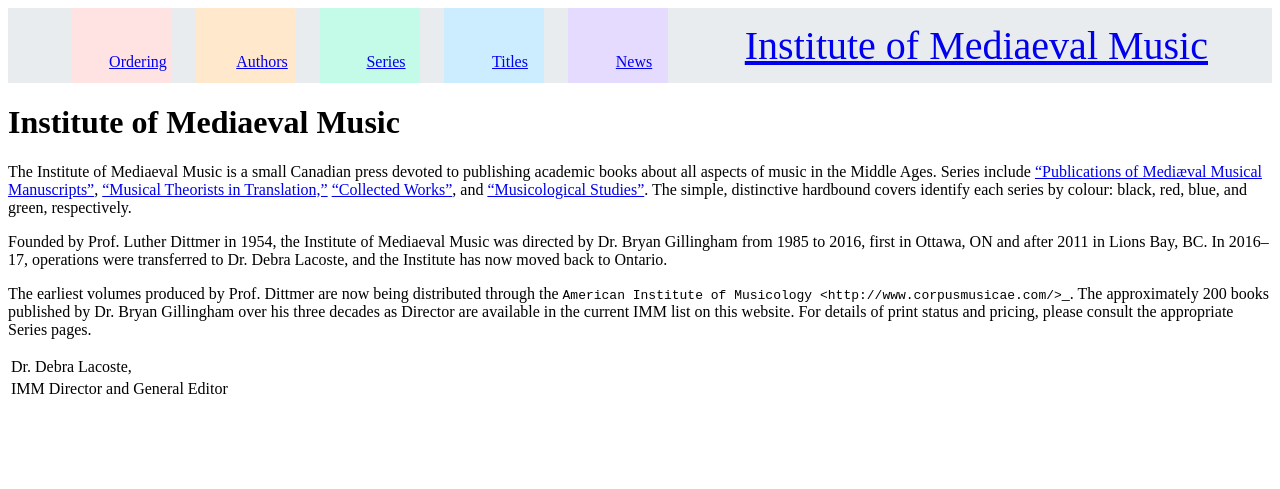
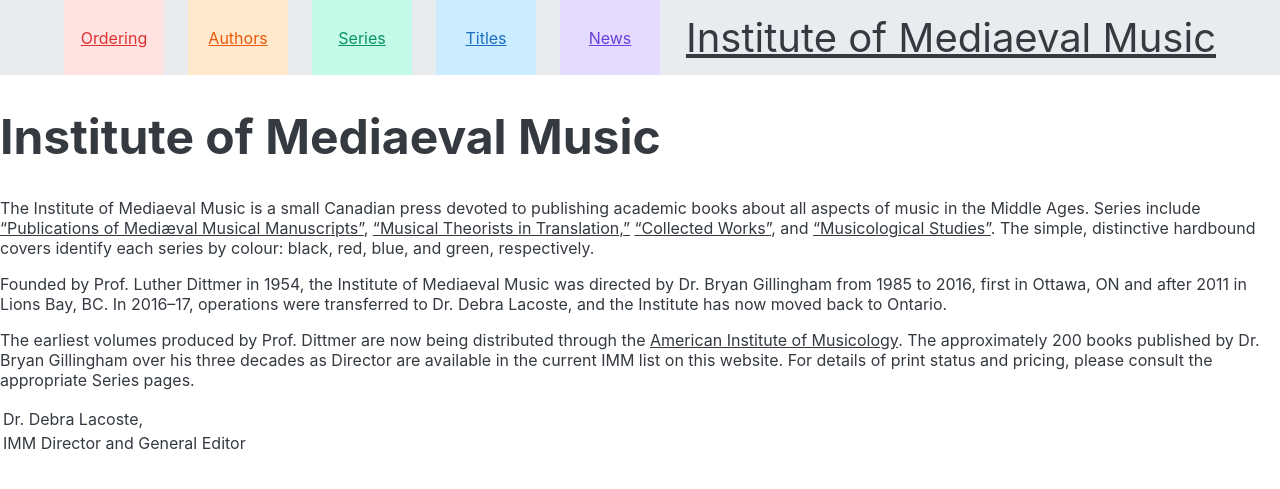
Before and after one commit to medieval-music/website, a Jekyll site: the page built from index.md, in a window 1280 px wide. Shown: the top 489 px of the page. Built offline with Jekyll 4.4.1, drawn with Linux system fonts in a browser that asks for light colours.

```diff
--- a/_config.yml
+++ b/_config.yml
@@ -4,7 +4,16 @@ defaults:
       path: "" # an empty string here means all files in the project
     values:
       layout: "default"
-
+  -
+    scope:
+      path: "authors/"
+    values:
+      layout: "author"
+  -
+    scope:
+      path: "books/"
+    values:
+      layout: "book"
 
 # Exclude from processing.
 # The following items will not be processed, by default.
--- a/_layouts/author.html
+++ b/_layouts/author.html
@@ -4,7 +4,7 @@ layout: default
 <h1>Books by {{ page.author_name }}</h1>
 
 <ul>
-  {% for book in page.books %}
+  {% for book in page.authored_books %}
     <li><a href="{{ book.url }}">{{ book.title }}</a></li>
   {% endfor %}
 </ul>
--- /dev/null
+++ b/_layouts/book.html
@@ -0,0 +1,3 @@
+---
+layout: default
+---
--- a/_plugins/generate_authors.rb
+++ b/_plugins/generate_authors.rb
@@ -131,7 +131,7 @@ module Jekyll
       author_page = Jekyll::Page.new(site, site.source, 'authors', "#{author_slug}.md")
       author_page.data['layout'] = 'author'
       author_page.data['title'] = "Books by #{name}"
-      author_page.data['name'] = name
+      author_page.data['author_name'] = name
 
       # Populate the books data (authored and edited)
       author_page.data['authored_books'] = books[:authored].map { |page| { 'title' => page.data['title'], 'url' => page.url } }
--- a/_sass/navbar.scss
+++ b/_sass/navbar.scss
@@ -6,9 +6,7 @@ $short-title-in-navbar-width: 62.5rem;  // 1000px
 
 #site-header {
     $navbar-height: 75px;
-    --navbar-item-width: 100px;
-    --navbar-li-flex-grow: 0;
-    --sibling-left-margin: 24px;
+    $navbar-item-width: 100px;
 
     align-items: center;
     background-color: colours.$gray-2;
@@ -27,7 +25,7 @@ $short-title-in-navbar-width: 62.5rem;  // 1000px
             height: $navbar-height;
             justify-content: center;
             padding: $std-space;
-            width: var(--navbar-item-width);
+            width: $navbar-item-width;
         }
     }
 
@@ -42,18 +40,30 @@ $short-title-in-navbar-width: 62.5rem;  // 1000px
 
     li {
         list-style: none;
-        flex-grow: var(--navbar-li-flex-grow);
+        flex-grow: 0;
         height: $navbar-height;
-        width: var(--navbar-item-width);
+        width: $navbar-item-width;
     }
 
     li + li {
-        margin-left: var(--sibling-left-margin);
+        margin-left: 24px;
     }
 
     @media (max-width: 650px) {
         --sibling-left-margin: 2vw;
-        --navbar-item-width: 15vw;
+		nav {
+			a {
+				width: 15vw;
+			}
+		}
+
+		li {
+			width: 15vw;
+		}
+
+		li + li {
+			margin-left: 2vw;
+		}
     }
 
     @media (max-width: $hide-title-in-navbar-width) {
--- a/assets/css/styles.scss
+++ b/assets/css/styles.scss
@@ -4,6 +4,61 @@
 @use "colours";
 @use "navbar";
 
+*, *:before, *:after {
+    box-sizing: border-box;
+}
+
+html {
+    height: 100%;
+}
+
+body {
+    background: var(--background-color);
+    color: var(--default-color);
+    font-family: BlinkMacSystemFont, -apple-system, “Segoe UI”, Roboto, Helvetica, Arial, sans-serif;
+    height: 100%;
+    margin: 0;
+    padding: 0;
+}
+
+main {
+    --margin-width: 5vw;
+    margin-left: var(--margin-width);
+    margin-right: var(--margin-width);
+    max-width: 1000px;
+
+    @media (min-width: 600px) {
+        // --margin-width: $std-space / 2;
+        --margin-width: .5rem;
+    }
+
+    @media (min-width: 800px) {
+        // --margin-width: $std-space;
+        --margin-width: 1rem;
+    }
+
+    @media (min-width: 1032px) {
+        --margin-width: auto;
+    }
+}
+
+h1 {
+    font-size: 3rem;
+}
+
+a {
+    color: inherit;
+
+    &:hover, &:focus {
+        text-decoration: underline;
+        outline: none;
+    }
+
+    &.external {
+        color: var(--link-color);
+    }
+}
+
 @each $category in $data-categories-with-ordering {
     .#{$category} { color: var(--#{$category}-color); }
     .#{$category}.with-bg { background-color: var(--#{$category}-background-color); }
--- a/index.md
+++ b/index.md
@@ -18,7 +18,7 @@ In 2016--17, operations were transferred to Dr. Debra Lacoste, and the Institute
 back to Ontario.
 
 The earliest volumes produced by Prof. Dittmer are now being distributed through the
-`American Institute of Musicology <http://www.corpusmusicae.com/>`_. The approximately 200 books
+[American Institute of Musicology](http://www.corpusmusicae.com/). The approximately 200 books
 published by Dr. Bryan Gillingham over his three decades as Director are available in the current
 IMM list on this website. For details of print status and pricing,
 please consult the appropriate Series pages.
```
Also changed, not shown: authors.html (added, +11 -0 lines), books/978-0-931902-40-6.md (added, +14 -0 lines), ordering.md (added, +24 -0 lines), 3 other files.
